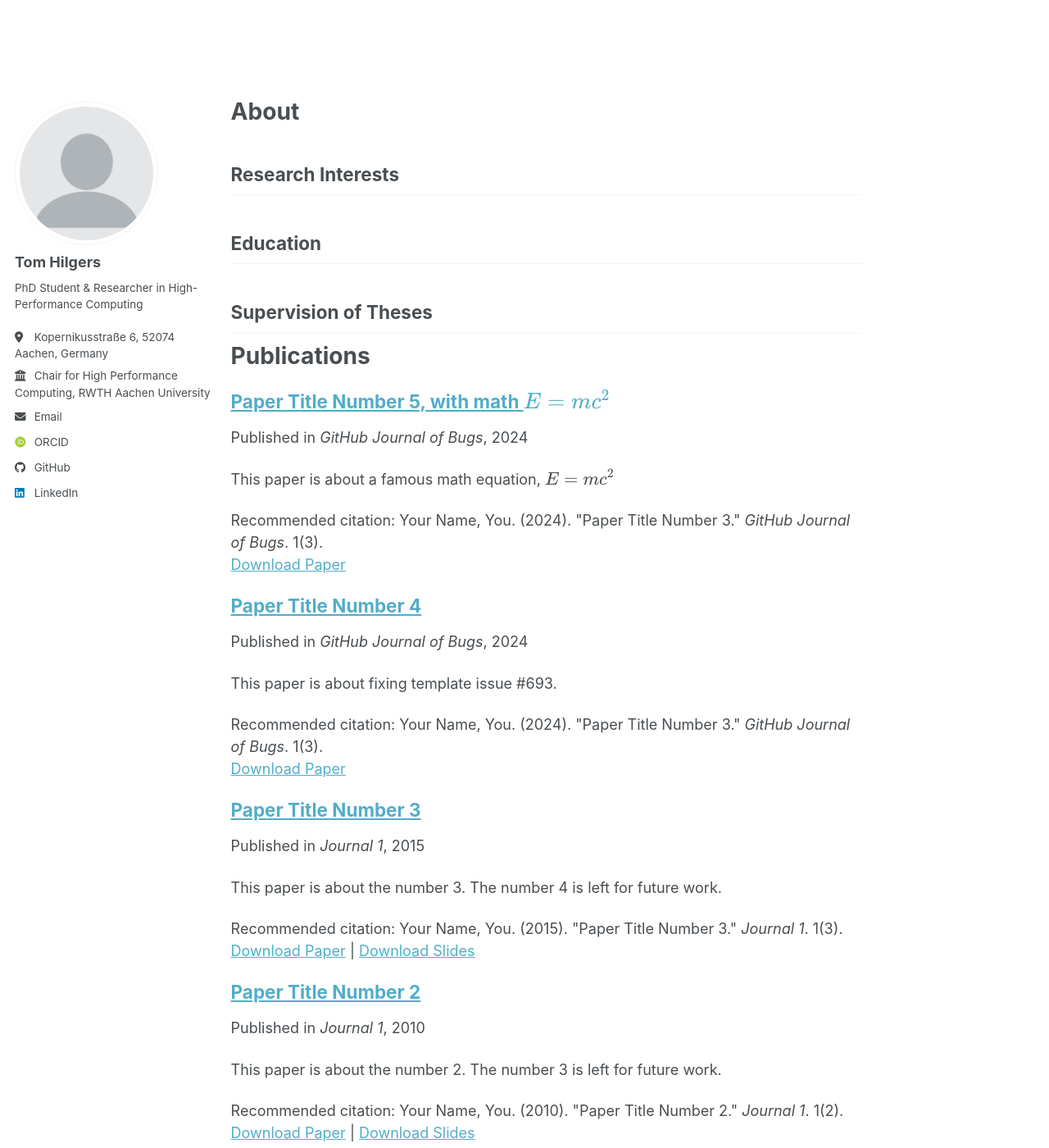
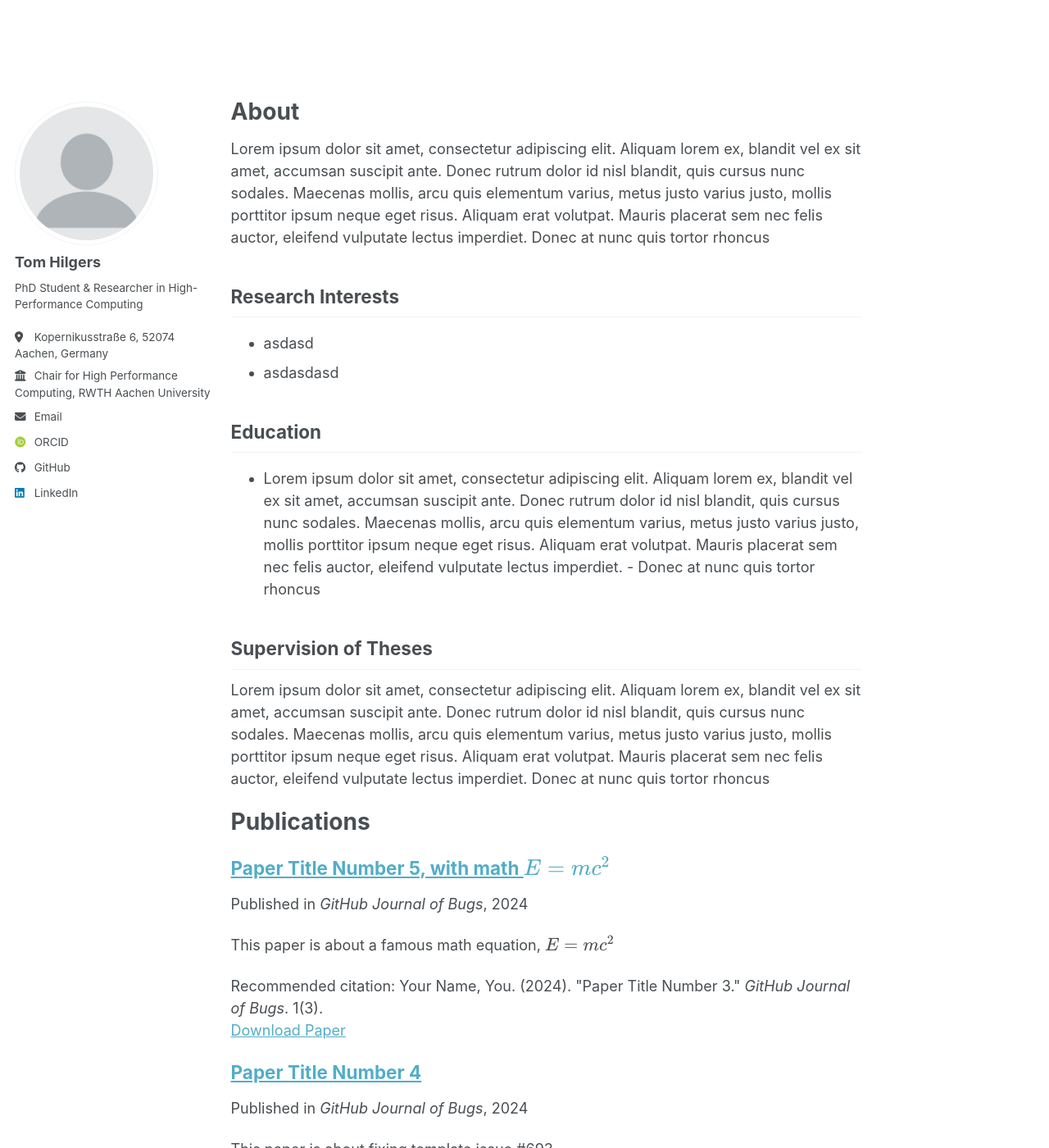
Before and after one commit to tomhilgers/tomhilgers.github.io, a Jekyll site: the page built from _pages/about.md, in a window 1280 px wide and 1400 px high. Shown: the whole window at 82% size. Built offline with Jekyll 4.4.1, drawn with Linux system fonts in a browser that asks for light colours; some web fonts are replaced; a script bundle is joined from its source files by our own code; library files that are not in the unit come from our copies.

Commit message:
Update about.md

```diff
--- a/_pages/about.md
+++ b/_pages/about.md
@@ -9,16 +9,21 @@ redirect_from:
 
 About
 =====
-
+Lorem ipsum dolor sit amet, consectetur adipiscing elit. Aliquam lorem ex, blandit vel ex sit amet, accumsan suscipit ante. Donec rutrum dolor id nisl blandit, quis cursus nunc sodales. Maecenas mollis, arcu quis elementum varius, metus justo varius justo, mollis porttitor ipsum neque eget risus. Aliquam erat volutpat. Mauris placerat sem nec felis auctor, eleifend vulputate lectus imperdiet. Donec at nunc quis tortor rhoncus
 
 Research Interests
 ------
+- asdasd
+- asdasdasd
 
 Education
 ------
+- Lorem ipsum dolor sit amet, consectetur adipiscing elit. Aliquam lorem ex, blandit vel ex sit amet, accumsan suscipit ante. Donec rutrum dolor id nisl blandit, quis cursus nunc sodales. Maecenas mollis, arcu quis elementum varius, metus justo varius justo, mollis porttitor ipsum neque eget risus. Aliquam erat volutpat. Mauris placerat sem nec felis auctor, eleifend vulputate lectus imperdiet. - Donec at nunc quis tortor rhoncus
 
 Supervision of Theses
 ------
+Lorem ipsum dolor sit amet, consectetur adipiscing elit. Aliquam lorem ex, blandit vel ex sit amet, accumsan suscipit ante. Donec rutrum dolor id nisl blandit, quis cursus nunc sodales. Maecenas mollis, arcu quis elementum varius, metus justo varius justo, mollis porttitor ipsum neque eget risus. Aliquam erat volutpat. Mauris placerat sem nec felis auctor, eleifend vulputate lectus imperdiet. Donec at nunc quis tortor rhoncus
+
 
 Publications
 ======
```
